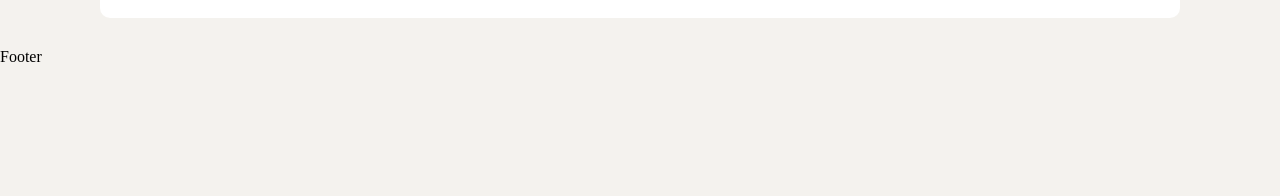
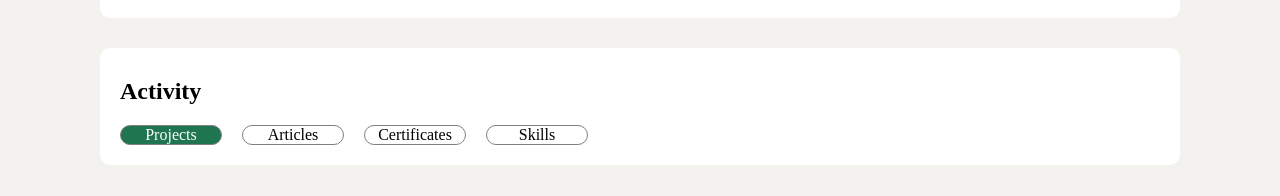
Before and after one commit to sushilpandeyy/Portfolio2.0, a React (Vite) app: page / in a window 1280 px wide. Shown: the part 1048-1244 px from the top of the page. Before the commit the page ends 1114 px from the top, so only its background shows below. Built offline with nearby package versions, Linux system fonts and the light colour scheme.

Commit message:
Buttons done in activity

```diff
--- a/src/App.css
+++ b/src/App.css
@@ -106,3 +106,23 @@ h2{
 .card-des{
     background-color: #f8fafd;
 }
+.act-button{
+    display: flex;
+    justify-content:flex-start;
+    align-items: center;
+}
+.toggle{
+
+    width: 100px;
+    font-weight: 400;
+    display: flex;
+    justify-content: center;
+    align-items: center;
+    background-color: white;
+    margin-left: 20px;
+    border-radius: 20px;
+    border: 1px;
+    border-color: #808080;
+    border-style: solid;
+
+}
--- /dev/null
+++ b/src/component/Activity.jsx
@@ -0,0 +1,32 @@
+import {useState} from 'react'
+
+const Activity = () => {
+    const [toggle, settogle]=useState('pro')
+  return (
+    <div className="bioo">
+        <h2>Activity</h2>
+      <div className="act-button">
+        <div className="toggle" style={{
+        backgroundColor: toggle === 'pro' ? "#1f754f" : "#ffffff",
+        color: toggle === 'pro' ? "#ffffff" : "#000000"
+         }} onClick={() => settogle('pro')}>Projects</div>
+        <div className="toggle" style={{
+         backgroundColor: toggle === 'art' ? "#1f754f" : "#ffffff",
+         color: toggle === 'art' ? "#ffffff" : "#000000"
+          }} onClick={() => settogle('art')}>Articles</div>
+        <div className="toggle" style={{
+          backgroundColor: toggle === 'cert' ? "#1f754f" : "#ffffff",
+          color: toggle === 'cert' ? "#ffffff" : "#000000"
+         }} onClick={() => settogle('cert')}>Certificates</div>
+        <div className="toggle" style={{
+          backgroundColor: toggle === 'skil' ? "#1f754f" : "#ffffff",
+          color: toggle === 'skil' ? "#ffffff" : "#000000"
+       }} onClick={() => settogle('skil')}>Skills</div>
+    </div>
+
+
+    </div>
+  )
+}
+
+export default Activity
--- a/src/component/Featured.jsx
+++ b/src/component/Featured.jsx
@@ -1,6 +1,6 @@
 import React from 'react'
 import data from "../../data"
-import Card from './Card'
+import Card from './common/Card'
 
 function createcard(contact){
 return <Card
--- a/src/component/Layout.jsx
+++ b/src/component/Layout.jsx
@@ -1,6 +1,7 @@
 import React from 'react'
 import Bio from './Bio'
 import Featured from './Featured'
+import Activity from './Activity'
 import '../App.css'
 const Layout = () => {
   return (
@@ -11,6 +12,9 @@ const Layout = () => {
    <div className="featurebox">
     <Featured/>
    </div>
+   <div className="featurebox">
+    <Activity/>
+   </div>
    </>
   )
 }
```
Also changed, not shown: src/component/common/Card.jsx (renamed from src/component/Card.jsx).
